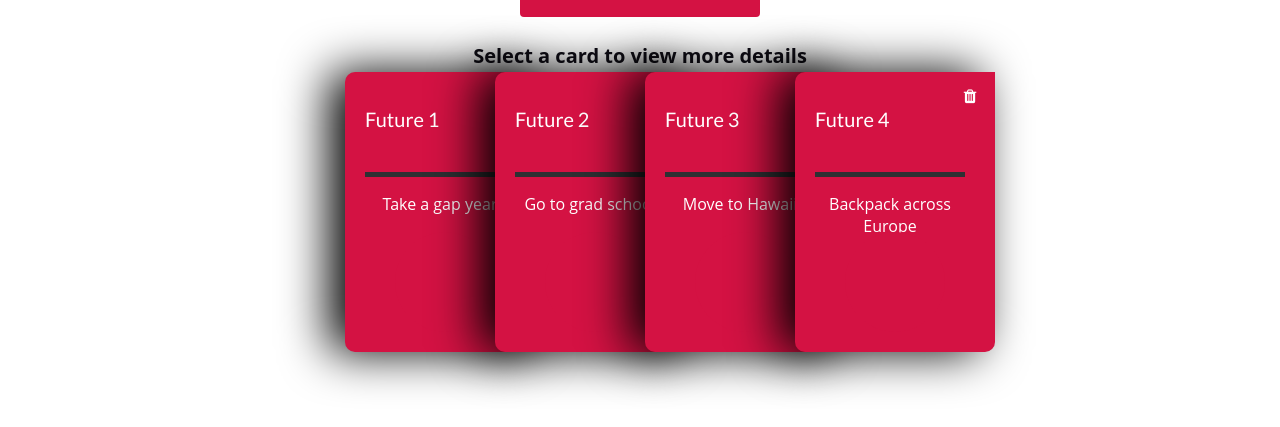
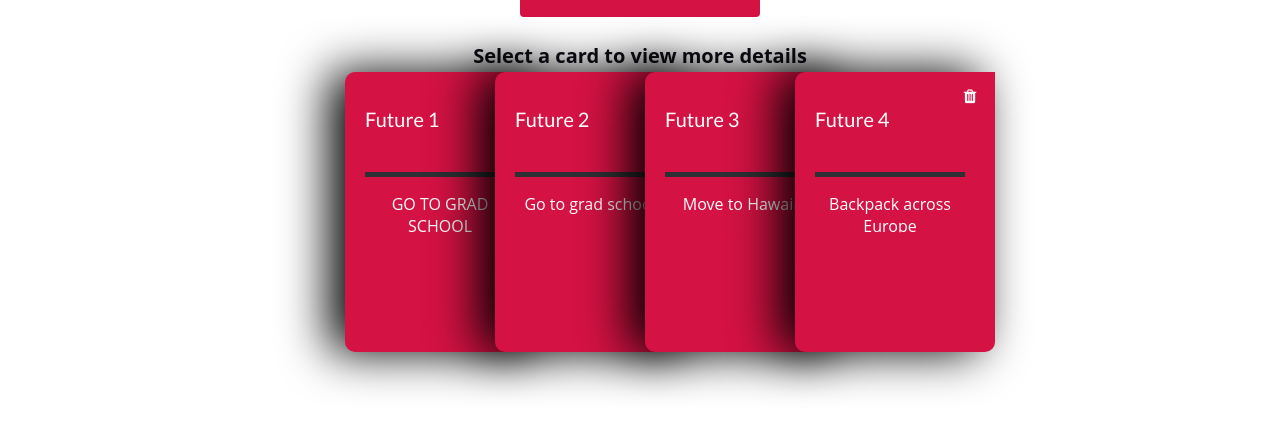
Before and after one commit to software-assignments-spring2021/spring-2020-cruel-badger, a React (Create React App) app in the folder front-end/: page /dashboard in a window 1280 px wide. Shown: the part 340-767 px from the top of the page. Built offline with nearby package versions, Linux system fonts and the light colour scheme; a web font is replaced by a local one.

Commit message:
added render function, working on format now

```diff
--- a/front-end/src/App.js
+++ b/front-end/src/App.js
@@ -1,5 +1,5 @@
 import ReactDOM from 'react-dom';
-import React, {Component}from 'react';
+import React, {Component} from 'react';
 import './App.css';
 import Sidebar from './sidebar';
 import Header from './header';
--- a/front-end/src/Dashboard.js
+++ b/front-end/src/Dashboard.js
@@ -1,23 +1,22 @@
-import React from "react";
+import React, {Component, useState} from "react";
 import './assets/css/dashboard.css'
-
 import Header from "./header.js";
 
-function Dashboard(props) {
+
+//test data
+let formObjects = [{name: "GO TO GRAD SCHOOL"}];
+
+
+
+function renderCard() {
   return (
-		<div className="App">
-		<Header/>
-<body>
-<h2> DASHBOARD</h2>
-
-<div class="container">
 
      <div class="card">
-    <h3 class="title">Future 1</h3>
+          <h3 class="title">Future 2</h3>
           <button class="btn"><i class="fa fa-trash"></i></button>
           <div class="bar">
           <div class="emptybar"></div>
-       <p>Take a gap year</p>
+            <p>Go to grad school</p>
           <div class="filledbar"></div>
           </div>
           <a href="/view-future">
@@ -29,7 +28,40 @@ function Dashboard(props) {
           </a>
         </div>
 
+    )
+}
 
+
+function Dashboard(props) {
+
+  const [cardTitle, setCardTitle] = useState("");
+
+
+	return (
+		  <div className="App">
+		  <Header/>
+      <body>
+      <h2> DASHBOARD</h2>
+
+      <div class="container">
+        <div class="card">
+          <h3 class="title">Future 1</h3>
+          <button class="btn"><i class="fa fa-trash"></i></button>
+          <div class="bar">
+          <div class="emptybar"></div>
+
+          <p> {formObjects[0].name}</p>
+
+          <div class="filledbar"></div>
+          </div>
+          <a href="/view-future">
+          <div class="circle">
+            <svg version="1.1" xmlns="http://www.w3.org/2000/svg">
+              <circle class="stroke" cx="60" cy="60" r="50"/>
+            </svg>
+          </div>
+          </a>
+        </div>
 
         <div class="card">
           <h3 class="title">Future 2</h3>
@@ -88,13 +120,14 @@ function Dashboard(props) {
           <a class="button" href="/create-future"><span>Add Future</span></a>
           <h3>Select a card to view more details</h3>
         </body>
+		  </div>
+
+	);
+}
 
 
 
 
-		</div>
-	);
-}
 
 
 export default Dashboard;
```
Also changed, not shown: 1 other file (tests, documents, lock files or other folders). Lines whose indentation alone changed are shown as unchanged.
